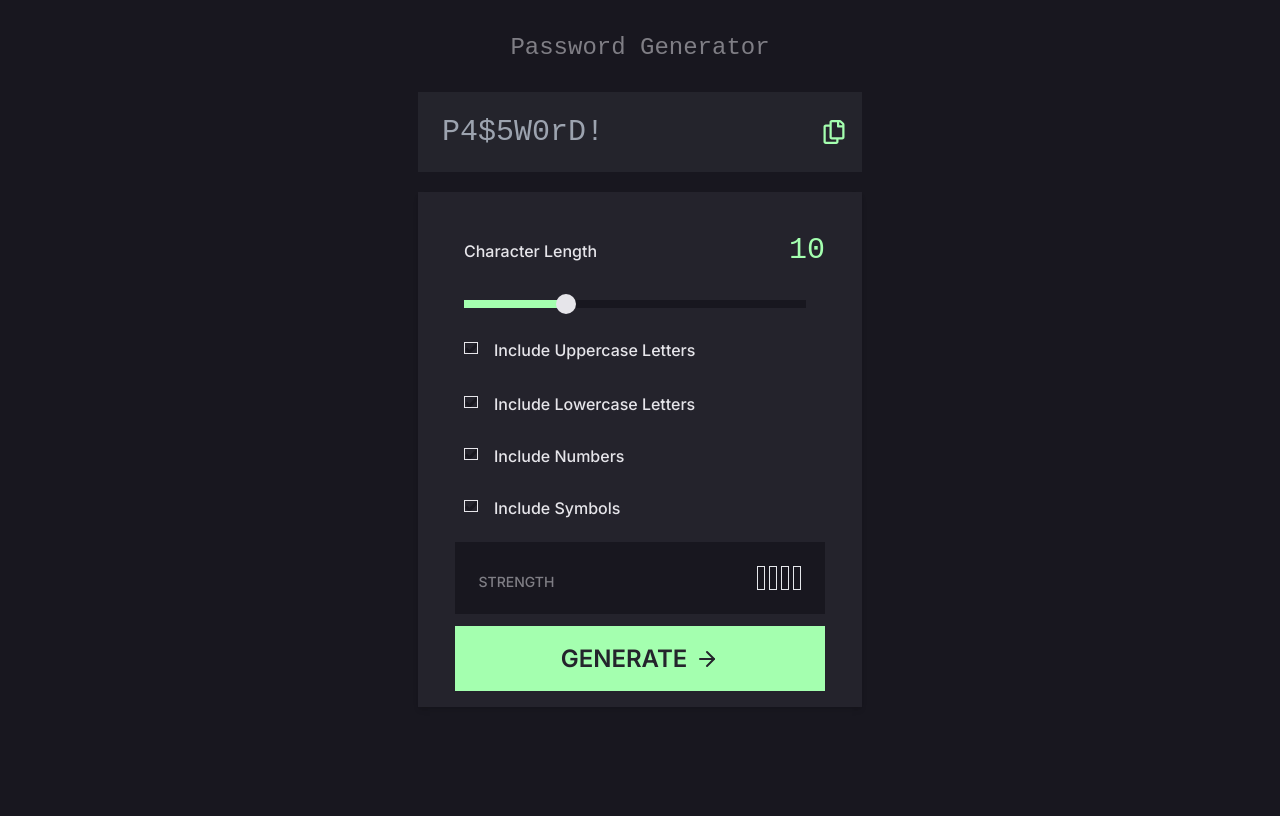
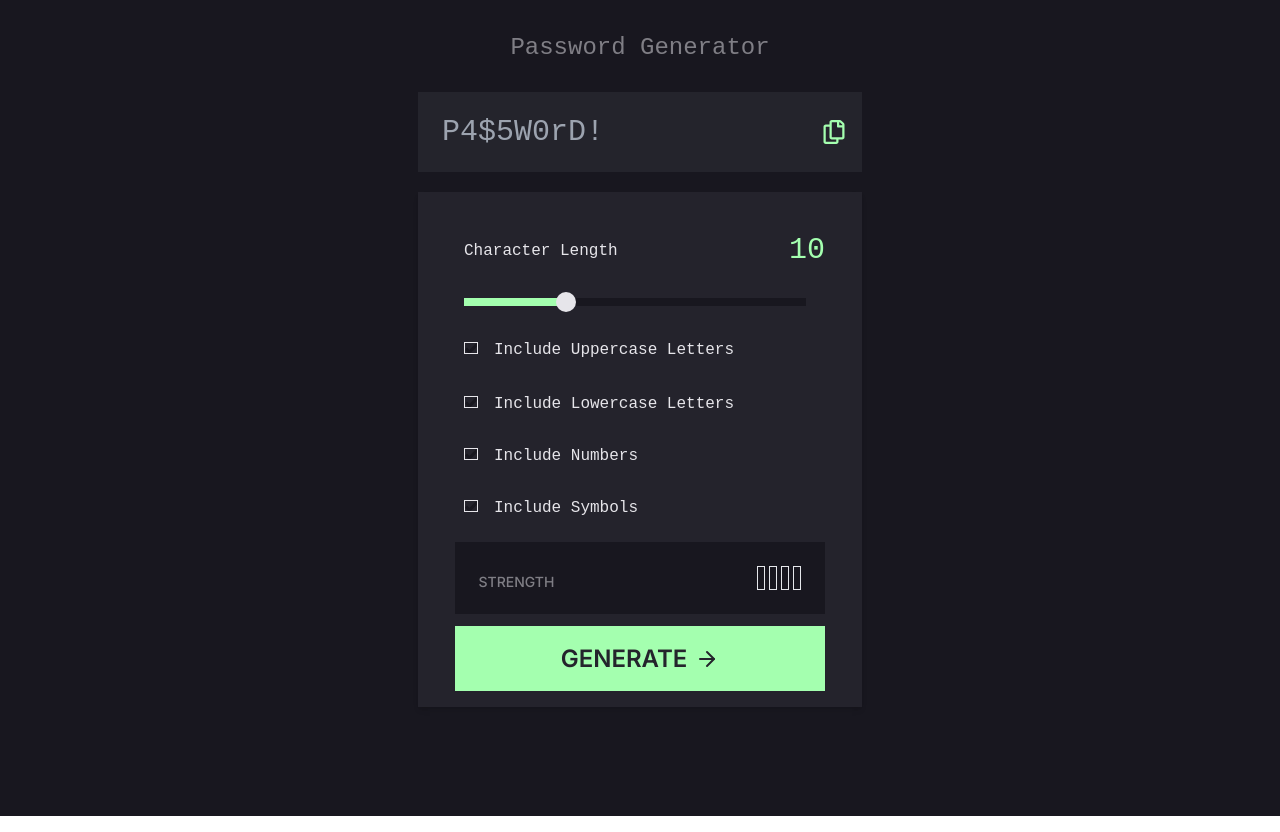
Before and after one commit to joe-boadi/password-generator-app, a Next.js app: page / in a window 1280 px wide. Built offline with nearby package versions, Linux system fonts and the light colour scheme.

Commit message:
Modify .container css class and .requirement css class

```diff
--- a/app/Styles/styles.module.css
+++ b/app/Styles/styles.module.css
@@ -26,7 +26,6 @@ html#root, body#root {
     height: auto;
     max-width: 540px;
     max-height: 632px;
-    max-width: 100%;
 }
 
 .second_container{
@@ -87,6 +86,7 @@ html#root, body#root {
     display: flex;
     padding: 10px 0px;
     margin: 2px;
+    font-family: "JetBrains Mono", monospace;
 }
 
 .requirement_box label{
```
